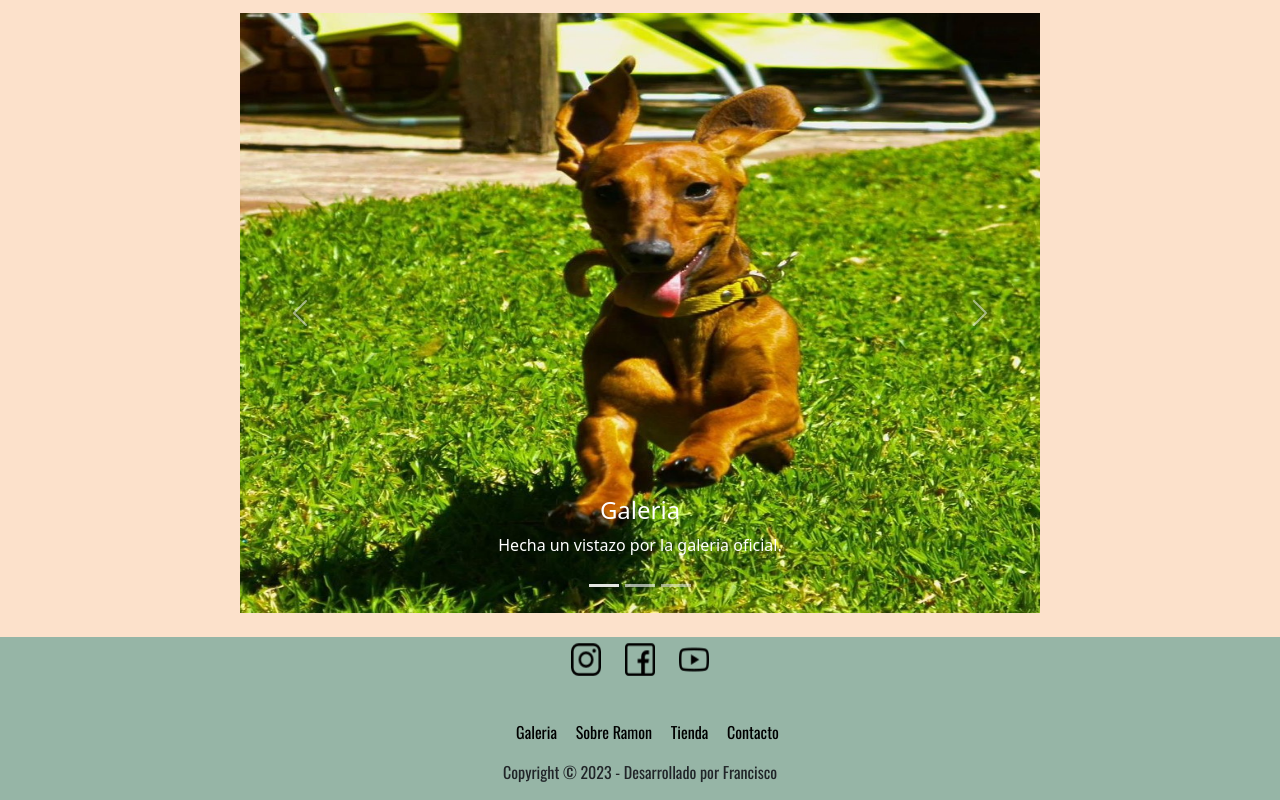
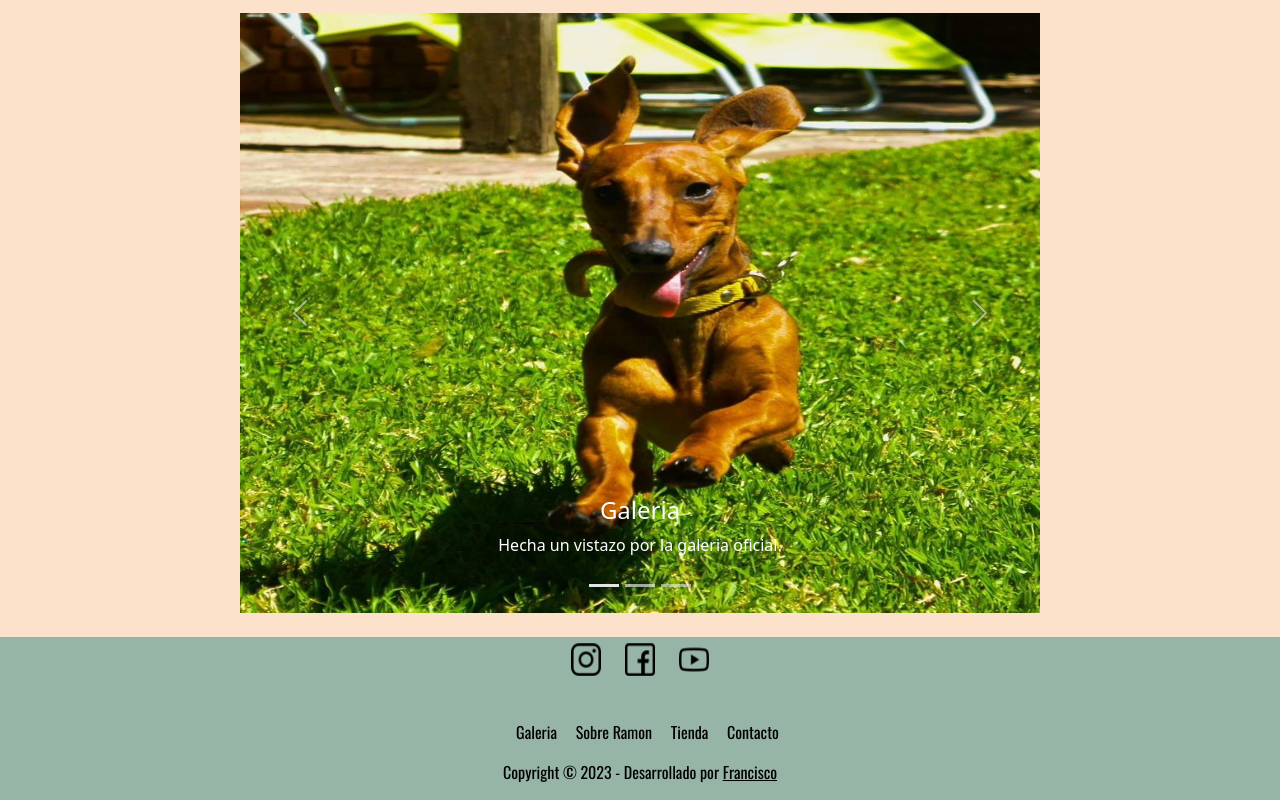
Before and after one commit to FranciscoIzaguirre/ProyectoDesarrolloWeb, a website: page index.html in a window 1280 px wide. Shown: the part 989-1789 px from the top of the page. Drawn offline with nearby package versions, Linux system fonts and the light colour scheme.

Commit message:
Proyecto final corrigo footers con ancla a github

```diff
--- a/index.html
+++ b/index.html
@@ -138,7 +138,7 @@
           <li class="navHeader"><a class="anclas" href="./pages/contacto.html">Contacto</a></li>
         </ul>
       </nav>
-      <p>Copyright © 2023 - Desarrollado por Francisco</p>
+      <p class="parrafoSobreRamon" >Copyright © 2023 - Desarrollado por <a class="parrafoSobreRamon" target="_blank" href="https://github.com/FranciscoIzaguirre">Francisco</a></p>
     </div>
   </footer>
   <script src="./js/bootstrap.bundle.min.js"></script>
```
Also changed, not shown: pages/404.html (+1 -1 lines), pages/contacto.html (+1 -1 lines), pages/galeria.html (+1 -1 lines), pages/sobreramon.html (+1 -1 lines), pages/tienda.html (+1 -1 lines).
